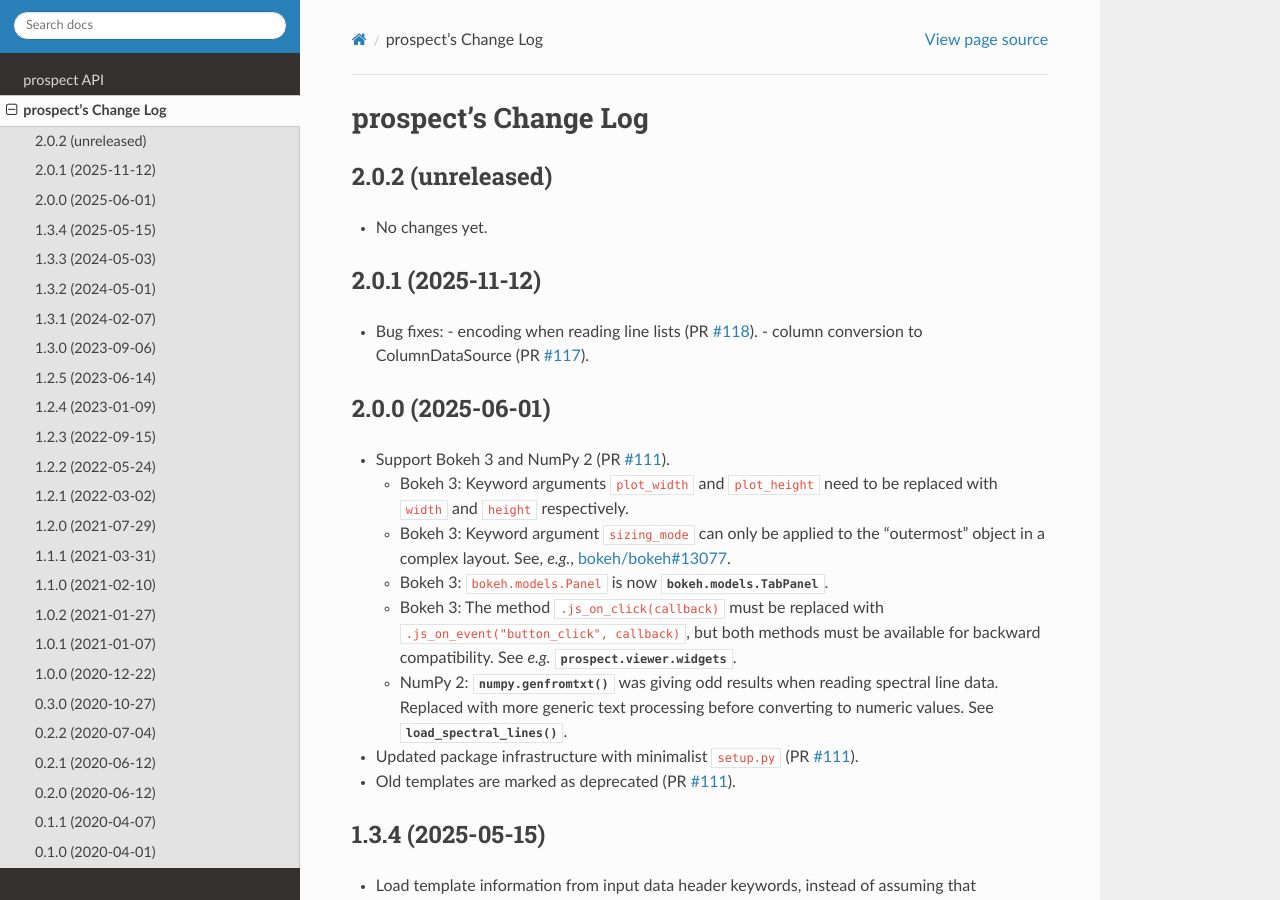
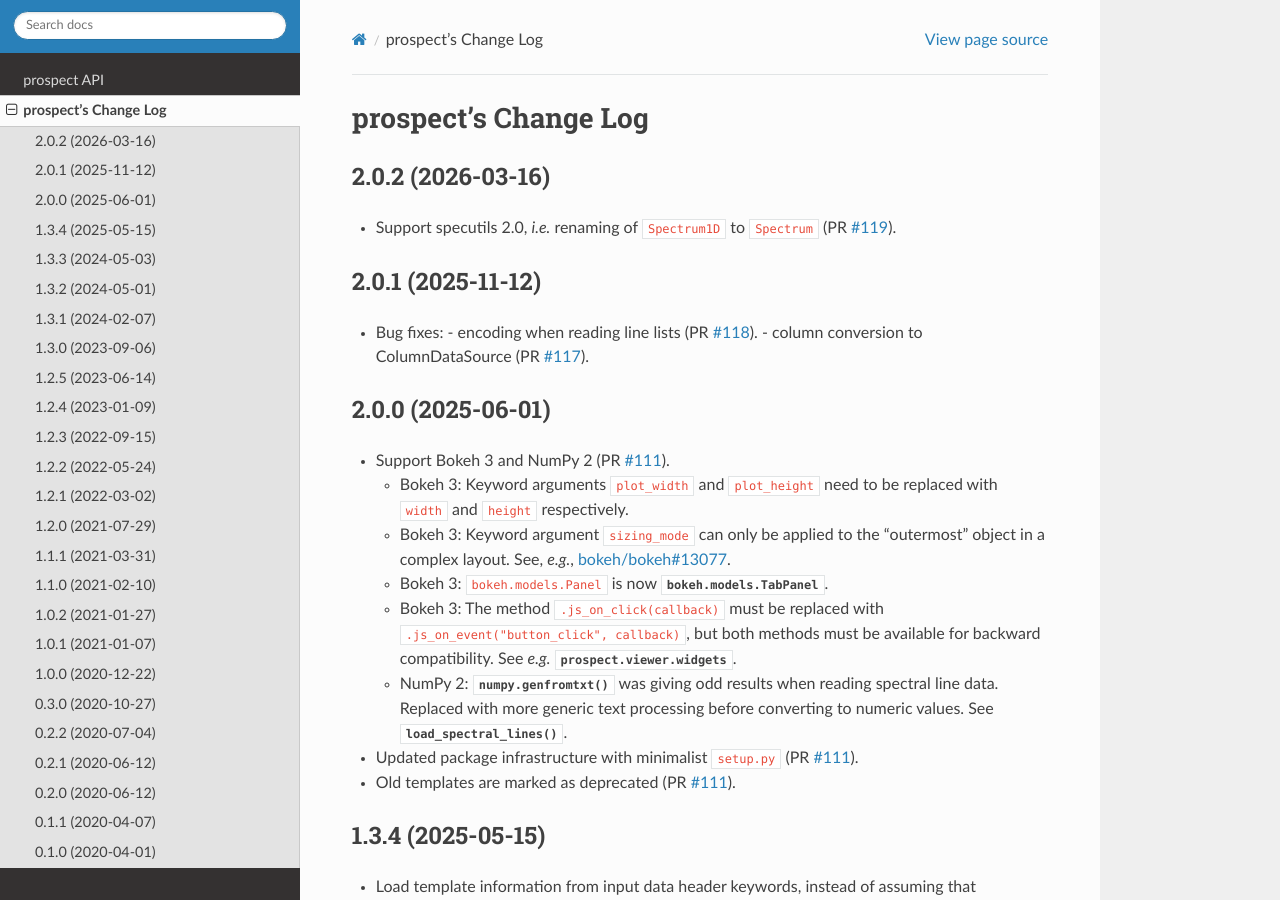
Before and after one commit to desihub/prospect, a Sphinx documentation site: the page built from doc/changes.rst, in a window 1280 px wide and 900 px high. Built offline with Sphinx 7.4.7 and the Read the Docs theme 3.1.0, drawn with Linux system fonts in a browser that asks for light colours.

Commit message:
preparing for next tag

```diff
--- a/doc/changes.rst
+++ b/doc/changes.rst
@@ -2,10 +2,12 @@
 prospect's Change Log
 =====================
 
-2.0.2 (unreleased)
+2.0.2 (2026-03-16)
 ------------------
 
-* No changes yet.
+* Support specutils 2.0, *i.e.* renaming of ``Spectrum1D`` to ``Spectrum`` (PR `#119`_).
+
+.. _`#119`: https://github.com/desihub/prospect/pull/119
 
 2.0.1 (2025-11-12)
 ------------------
--- a/py/prospect/_version.py
+++ b/py/prospect/_version.py
@@ -1 +1 @@
-__version__ = '2.0.2.dev647'
+__version__ = '2.0.2'
```
